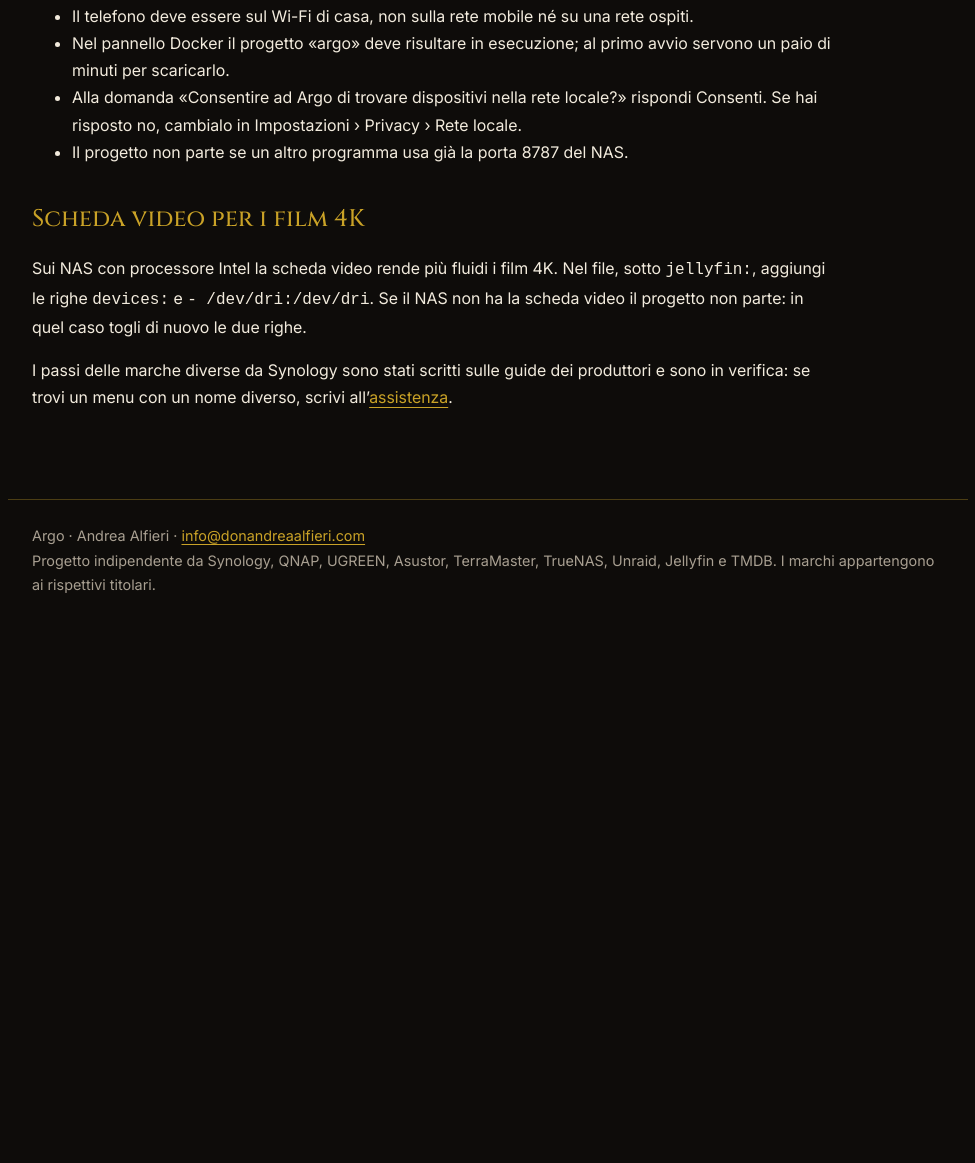
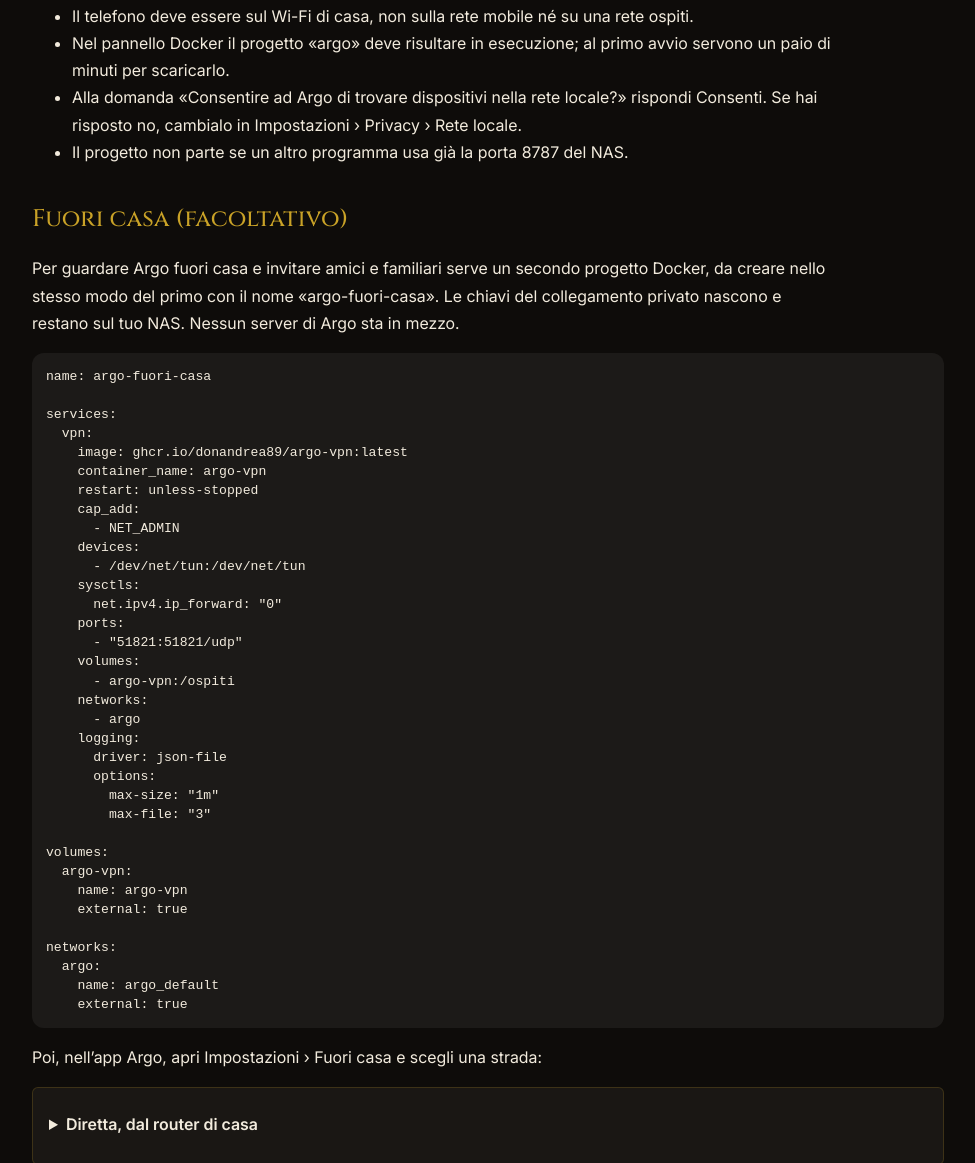
Before and after one commit to donandrea89/argo-supporto, a plain HTML site: page installa.html in a window 1280 px wide. Shown: the part 1468-2631 px from the top of the page, without its empty margins (152-1127 px from the left). Before the commit the page ends 2090 px from the top, so only its background shows below. Drawn offline with Linux system fonts and the light colour scheme.

Commit message:
Installa: fuori casa diretto dal router o con un proprio VPS, script argo-vps.sh
Co-Authored-By: Claude Opus 5.5 <noreply@anthropic.com>
Claude-Session: https://claude.ai/code/session_01SpDVXPeuujKCgL4bgBiuUH

```diff
--- a/installa.html
+++ b/installa.html
@@ -278,4 +278,39 @@ volumes:
   argo-catalogo:
   jellyfin-config:
   jellyfin-cache:
-</pre></details><h2>Se l’app non trova Argo</h2><ul><li>Il telefono deve essere sul Wi-Fi di casa, non sulla rete mobile né su una rete ospiti.</li><li>Nel pannello Docker il progetto «argo» deve risultare in esecuzione; al primo avvio servono un paio di minuti per scaricarlo.</li><li>Alla domanda «Consentire ad Argo di trovare dispositivi nella rete locale?» rispondi Consenti. Se hai risposto no, cambialo in Impostazioni › Privacy › Rete locale.</li><li>Il progetto non parte se un altro programma usa già la porta 8787 del NAS.</li></ul><h2>Scheda video per i film 4K</h2><p>Sui NAS con processore Intel la scheda video rende più fluidi i film 4K. Nel file, sotto <code>jellyfin:</code>, aggiungi le righe <code>devices:</code> e <code>  - /dev/dri:/dev/dri</code>. Se il NAS non ha la scheda video il progetto non parte: in quel caso togli di nuovo le due righe.</p><p>I passi delle marche diverse da Synology sono stati scritti sulle guide dei produttori e sono in verifica: se trovi un menu con un nome diverso, scrivi all’<a href="supporto.html">assistenza</a>.</p></main><footer>Argo · Andrea Alfieri · <a href="mailto:info@donandreaalfieri.com">info@donandreaalfieri.com</a><br>Progetto indipendente da Synology, QNAP, UGREEN, Asustor, TerraMaster, TrueNAS, Unraid, Jellyfin e TMDB. I marchi appartengono ai rispettivi titolari.</footer></body></html>
+</pre></details><h2>Se l’app non trova Argo</h2><ul><li>Il telefono deve essere sul Wi-Fi di casa, non sulla rete mobile né su una rete ospiti.</li><li>Nel pannello Docker il progetto «argo» deve risultare in esecuzione; al primo avvio servono un paio di minuti per scaricarlo.</li><li>Alla domanda «Consentire ad Argo di trovare dispositivi nella rete locale?» rispondi Consenti. Se hai risposto no, cambialo in Impostazioni › Privacy › Rete locale.</li><li>Il progetto non parte se un altro programma usa già la porta 8787 del NAS.</li></ul><h2>Fuori casa (facoltativo)</h2><p>Per guardare Argo fuori casa e invitare amici e familiari serve un secondo progetto Docker, da creare nello stesso modo del primo con il nome «argo-fuori-casa». Le chiavi del collegamento privato nascono e restano sul tuo NAS. Nessun server di Argo sta in mezzo.</p><pre>name: argo-fuori-casa
+
+services:
+  vpn:
+    image: ghcr.io/donandrea89/argo-vpn:latest
+    container_name: argo-vpn
+    restart: unless-stopped
+    cap_add:
+      - NET_ADMIN
+    devices:
+      - /dev/net/tun:/dev/net/tun
+    sysctls:
+      net.ipv4.ip_forward: &quot;0&quot;
+    ports:
+      - &quot;51821:51821/udp&quot;
+    volumes:
+      - argo-vpn:/ospiti
+    networks:
+      - argo
+    logging:
+      driver: json-file
+      options:
+        max-size: &quot;1m&quot;
+        max-file: &quot;3&quot;
+
+volumes:
+  argo-vpn:
+    name: argo-vpn
+    external: true
+
+networks:
+  argo:
+    name: argo_default
+    external: true
+</pre><p>Poi, nell’app Argo, apri Impostazioni › Fuori casa e scegli una strada:</p><details><summary>Diretta, dal router di casa</summary><ol><li>Nel pannello del router (spesso all’indirizzo 192.168.1.1) cerca «Port forwarding», «Inoltro porte» o «Virtual server».</li><li>Inoltra la porta <strong>UDP 51821</strong> all’indirizzo del NAS, sulla stessa porta 51821.</li><li>Per un nome che non cambia usa il servizio gratuito della marca del NAS (per esempio QuickConnect DDNS di Synology, myQNAPcloud di QNAP) e scrivilo nell’app.</li></ol><p>La porta non risponde a chi non ha un invito: il NAS resta invisibile. Non funziona se l’operatore non dà un indirizzo pubblico, come succede con alcune linee FWA e mobili: in quel caso usa un VPS.</p></details><details><summary>Con un tuo VPS</summary><ol><li>Serve un VPS con Ubuntu o Debian, anche il più piccolo.</li><li>L’app ti mostra il codice del tuo NAS. Sul VPS, come amministratore, esegui:<pre>curl -fsSL https://donandrea89.github.io/argo-supporto/argo-vps.sh -o argo-vps.sh
+sudo bash argo-vps.sh CODICE-DEL-NAS</pre></li><li>Alla fine il VPS scrive un codice che inizia con ARGO-VPS1: incollalo nell’app.</li></ol><p>Il VPS inoltra soltanto pacchetti cifrati: non ha le chiavi degli ospiti e non può vedere cosa guardate. Se il fornitore del VPS ha un firewall nel suo pannello, apri le porte UDP 51820 e 51821. Puoi leggere lo script prima di eseguirlo: <a href="argo-vps.sh">argo-vps.sh</a>.</p></details><p>Se cambi strada, gli inviti già mandati vanno rifatti.</p><h2>Scheda video per i film 4K</h2><p>Sui NAS con processore Intel la scheda video rende più fluidi i film 4K. Nel file, sotto <code>jellyfin:</code>, aggiungi le righe <code>devices:</code> e <code>  - /dev/dri:/dev/dri</code>. Se il NAS non ha la scheda video il progetto non parte: in quel caso togli di nuovo le due righe.</p><p>I passi delle marche diverse da Synology sono stati scritti sulle guide dei produttori e sono in verifica: se trovi un menu con un nome diverso, scrivi all’<a href="supporto.html">assistenza</a>.</p></main><footer>Argo · Andrea Alfieri · <a href="mailto:info@donandreaalfieri.com">info@donandreaalfieri.com</a><br>Progetto indipendente da Synology, QNAP, UGREEN, Asustor, TerraMaster, TrueNAS, Unraid, Jellyfin e TMDB. I marchi appartengono ai rispettivi titolari.</footer></body></html>
```
Also changed, not shown: 1 other file.
